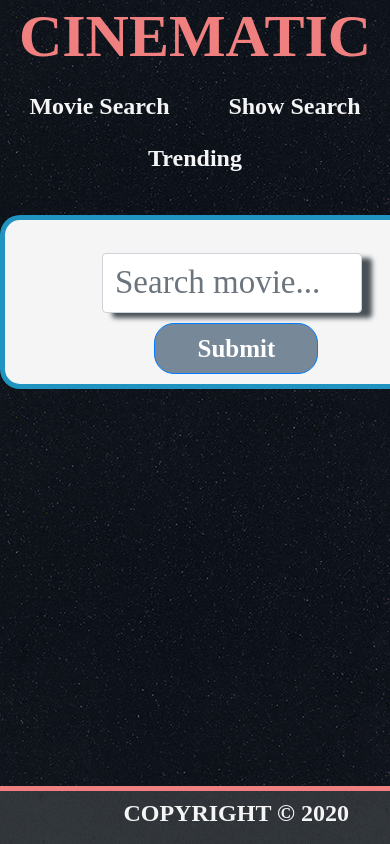
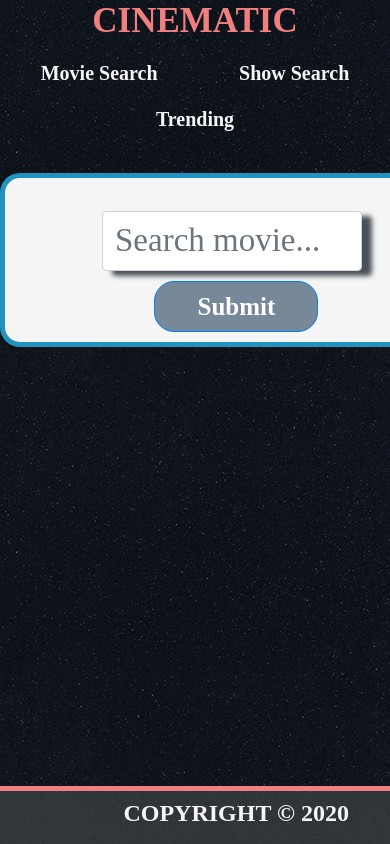
Before and after one commit to kimanikelly/Cinematic, a website: page app/public/index.html in a window 390 px wide. Shown: the top 844 px of the page. Drawn offline with nearby package versions, Linux system fonts and the light colour scheme; no server answers.

Commit message:
Adjusted the font sizes in index.html for the 320px | 568px media query

```diff
--- a/app/public/assets/css/style.css
+++ b/app/public/assets/css/style.css
@@ -169,8 +169,13 @@ p {
 @media only screen and (min-width : 320px) and (max-width:568px) {
 
     /* index.html */
+
+    .cinematic {
+        font-size:35px;
+    }
+
     .nav-item {
-        font-size:24px;
+        font-size:20px;
     }
 
     .container {
@@ -203,3 +208,8 @@ p {
     /* index.html */
 
 }
+
+
+@media only screen and (min-width : 375x) and (max-width:667px) {
+
+}
```
